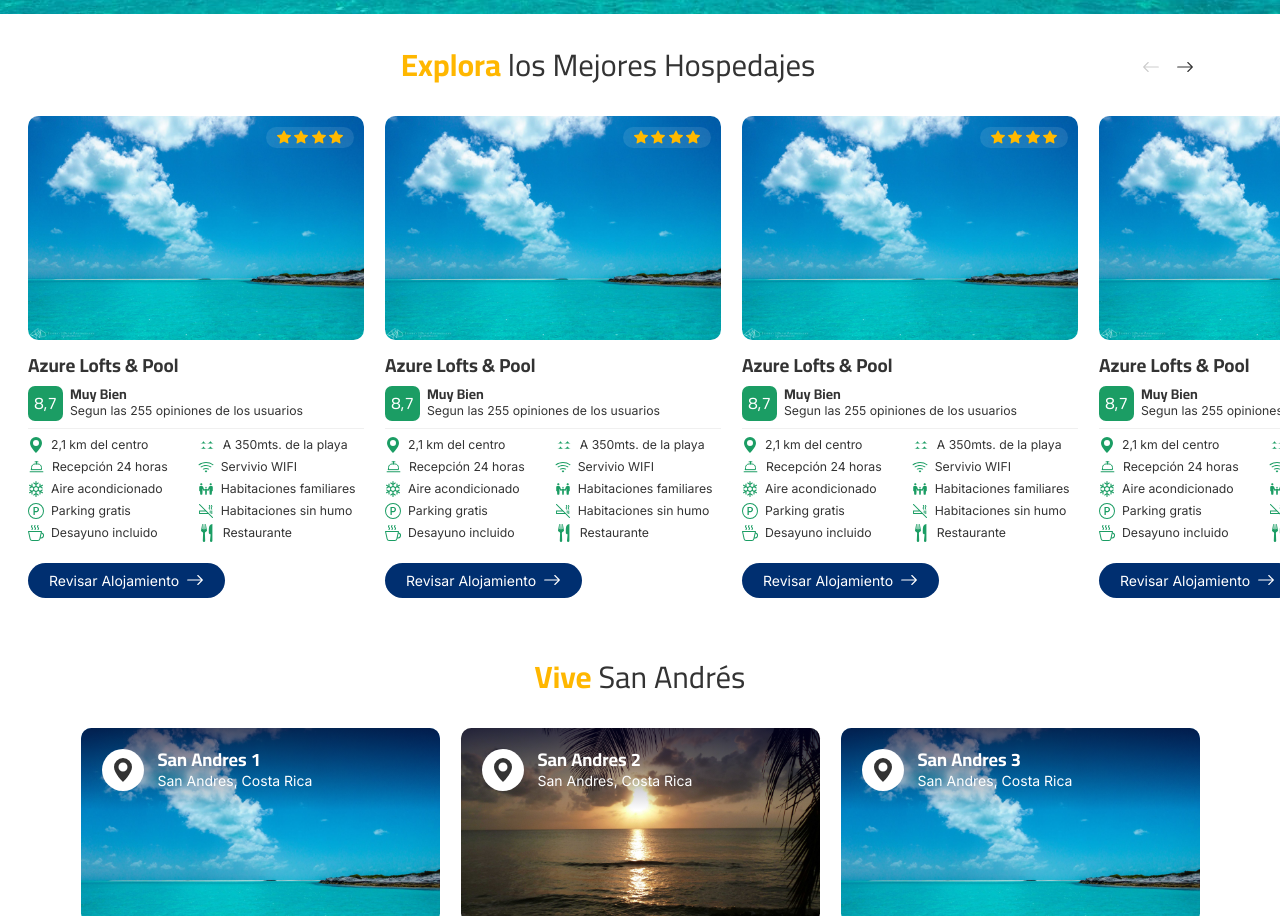
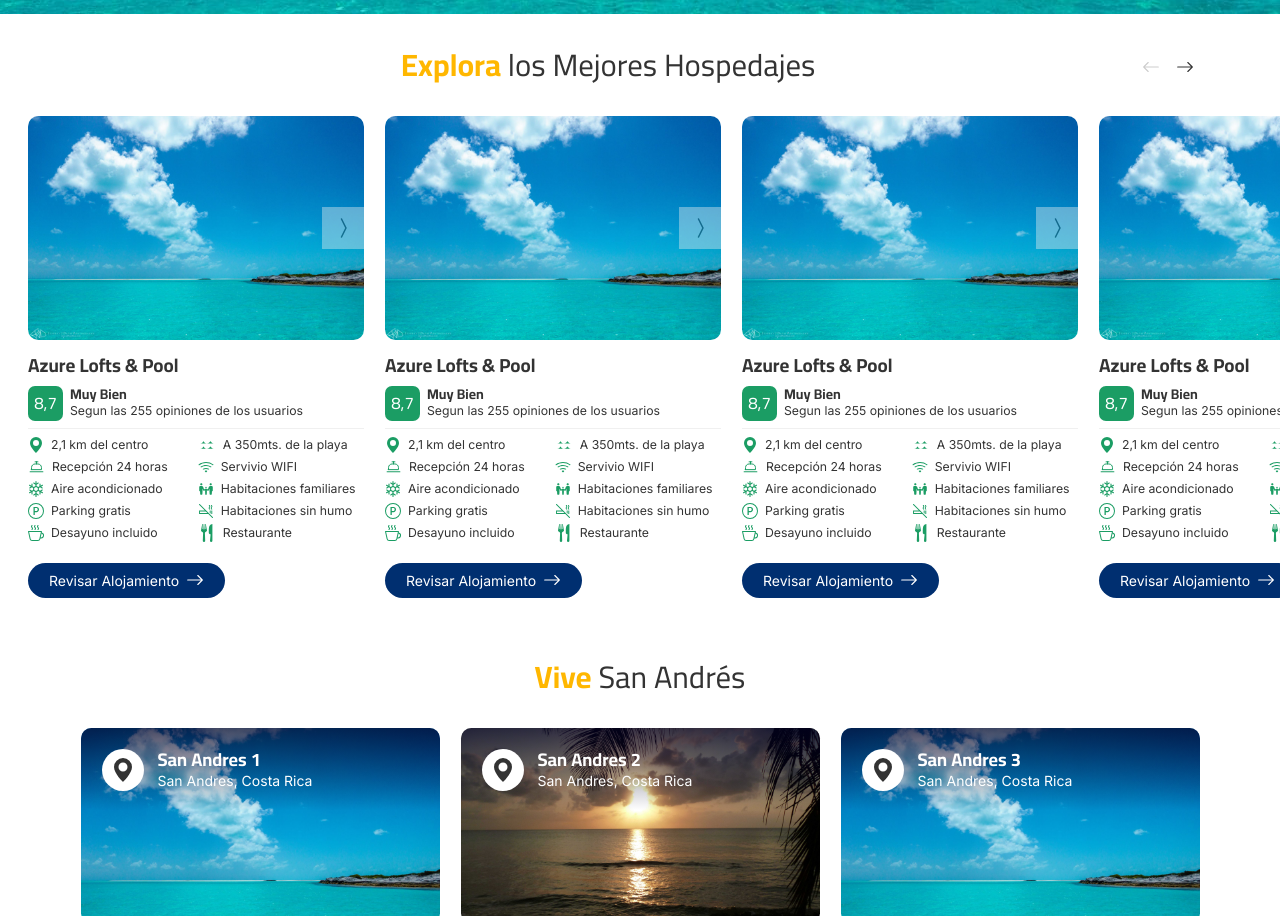
Before and after one commit to johanso/travel, a Next.js app: page / in a window 1280 px wide. Shown: the part 786-1702 px from the top of the page. Built offline with nearby package versions, Linux system fonts and the light colour scheme.

Commit message:
card gallery image

```diff
--- a/src/app/components/card-acommodation/card-acommodation.module.scss
+++ b/src/app/components/card-acommodation/card-acommodation.module.scss
@@ -6,10 +6,6 @@
     overflow: hidden;
     margin-bottom: 0.75rem;
     position: relative;
-    img {
-      width: 100%;
-      height: auto;
-    }
   }
   &__title {
     font-size: 1.35rem;
--- /dev/null
+++ b/src/app/components/card-acommodation/components/image-gallery/image-gallery.module.scss
@@ -0,0 +1,41 @@
+.imageGallery {
+  display: flex;
+  position: relative;
+  overflow: scroll;
+  scroll-snap-type: x mandatory;
+  -ms-overflow-style: none;  /* IE and Edge */
+  scrollbar-width: none;  /* Firefox */
+  scroll-behavior: smooth;
+  transition: scroll-left 1s ease;
+  &::-webkit-scrollbar {
+    display: none;
+  }
+  img {
+    width: 100%;
+    height: 16rem;
+    aspect-ratio: 3 / 2;
+    scroll-snap-align: center;
+  }
+}
+.button {
+  display: flex;
+  align-items: center;
+  justify-content: center;
+  border: none;
+  position: absolute;
+  height: 3rem;
+  opacity: 0.4;
+  top: calc(50% - 1.5rem);
+  width: 3rem;
+  z-index: 9;
+  &:focus, &:hover, &:active {
+    outline: none;
+  }
+}
+
+.button_left {
+  left: 0;
+}
+.button_right {
+  right: 0;
+}
--- /dev/null
+++ b/src/app/components/card-acommodation/components/image-gallery/index.tsx
@@ -0,0 +1,35 @@
+import Image from "next/image"
+import styles from './image-gallery.module.scss'
+import useCarrousel from "@/hooks/useCarrousel";
+import { IconChevronLeft, IconChevronRight } from "@/app/components/icons";
+
+const ImageGallery = () => {
+  const { configCarrousel, containerCarrousel, onHandleRightOrLeftScroll } = useCarrousel('gallery-acommodation');
+
+  return (
+    <>
+      {
+        configCarrousel.left &&
+        <button className={`${styles.button} ${styles.button_left}`} onClick={() => onHandleRightOrLeftScroll('left')} aria-hidden="true">
+          <IconChevronLeft color='var(--text-color)' size={24} />
+        </button>
+      }
+      {
+        configCarrousel.right &&
+        <button className={`${styles.button} ${styles.button_right}`} onClick={() => onHandleRightOrLeftScroll('right')} aria-hidden="true">
+          <IconChevronRight color='var(--text-color)' size={24} />
+        </button>
+      }
+      <div ref={containerCarrousel}  className={styles.imageGallery}>
+        <Image data-type="gallery-acommodation" src="/hero-1.jpg" alt="hero" width={200} height={250} />
+        <Image data-type="gallery-acommodation" src="/hero-2.jpg" alt="hero" width={200} height={250} />
+        <Image data-type="gallery-acommodation" src="/hero-1.jpg" alt="hero" width={200} height={250} />
+        <Image data-type="gallery-acommodation" src="/hero-1.jpg" alt="hero" width={200} height={250} />
+        <Image data-type="gallery-acommodation" src="/hero-1.jpg" alt="hero" width={200} height={250} />
+        <Image data-type="gallery-acommodation" src="/hero-1.jpg" alt="hero" width={200} height={250} />
+      </div>
+    </>
+  )
+}
+
+export default ImageGallery
--- a/src/app/components/card-acommodation/index.tsx
+++ b/src/app/components/card-acommodation/index.tsx
@@ -1,12 +1,21 @@
 import { useState } from 'react'
-import Image from 'next/image'
 import styles from './card-acommodation.module.scss'
 import Button from '../button'
-import { IconBellHotal, IconChatLeftText, IconCold, IconCup, IconDash, IconFamily, IconLocation, IconParking, IconPlus, IconRestaurant, IconSea, IconSmokeCigarette, IconStar, IconWifi } from '../icons'
+import {
+  IconBellHotal,
+  IconCold,
+  IconCup,
+  IconFamily,
+  IconLocation,
+  IconParking,
+  IconRestaurant,
+  IconSea,
+  IconSmokeCigarette,
+  IconStar,
+  IconWifi } from '../icons'
+import ImageGallery from './components/image-gallery'
 
 const CardAcommodation = () => {
-
-  const [activeAmenities, setActiveAmenities] = useState<boolean>(false)
 
   return (
     <article className={styles.cardAcommodation} data-type='carrusel-acommodation'>
@@ -17,11 +26,10 @@
           <IconStar size={14} color="#ffb900" />
           <IconStar size={14} color="#ffb900" />
         </div>
-        <Image src="/hero-1.jpg" alt="hero" width={200} height={250} />
+        <ImageGallery />
       </header>
       <div className={styles.cardAcommodation__content}>
-        <h3 className={styles.cardAcommodation__title}>Azure Lofts & Pool
-</h3>
+        <h3 className={styles.cardAcommodation__title}>Azure Lofts & Pool</h3>
 
         <div className={styles.cardAcommodation__qualification}>
           <div className='box'>8,7</div>
--- a/src/app/components/icons/index.tsx
+++ b/src/app/components/icons/index.tsx
@@ -136,6 +136,22 @@
   )
 }
 
+export const IconChevronRight: React.FC<IconProps> = ({size = 16, color = 'currentColor'}) => {
+  return (
+    <svg xmlns="http://www.w3.org/2000/svg" width={size} height={size} fill={color} className="bi bi-chevron-compact-right" viewBox="0 0 16 16">
+      <path fill-rule="evenodd" d="M6.776 1.553a.5.5 0 0 1 .671.223l3 6a.5.5 0 0 1 0 .448l-3 6a.5.5 0 1 1-.894-.448L9.44 8 6.553 2.224a.5.5 0 0 1 .223-.671"/>
+    </svg>
+  )
+}
+
+export const IconChevronLeft: React.FC<IconProps> = ({size = 16, color = 'currentColor'}) => {
+  return (
+    <svg xmlns="http://www.w3.org/2000/svg" width={size} height={size} fill={color} className="bi bi-chevron-compact-left" viewBox="0 0 16 16">
+      <path fill-rule="evenodd" d="M9.224 1.553a.5.5 0 0 1 .223.67L6.56 8l2.888 5.776a.5.5 0 1 1-.894.448l-3-6a.5.5 0 0 1 0-.448l3-6a.5.5 0 0 1 .67-.223"/>
+    </svg>
+  )
+}
+
 export const IconBellHotal: React.FC<IconProps> = ({size = 16, color = 'currentColor'}) => {
   return (
     <svg width={size} height={size} fill={"transparent"} viewBox="0 0 24 24" xmlns="http://www.w3.org/2000/svg"><g id="SVGRepo_bgCarrier" strokeWidth="0"></g><g id="SVGRepo_tracerCarrier" strokeLinecap="round" strokeLinejoin="round" strokeWidth="0.096"></g><g id="SVGRepo_iconCarrier"> <path d="M3 18H21M12 7V4M12 4H10M12 4H14M5 15V12C5 9.23858 7.23858 7 10 7H14C16.7614 7 19 9.23858 19 12V15H5Z" stroke={color} strokeWidth="1.392" strokeLinecap="round" strokeLinejoin="round"></path> </g></svg>
--- a/src/styles/globals.css
+++ b/src/styles/globals.css
@@ -25,6 +25,7 @@
   --text-muted: hsla(0, 0%, 0%, 0.6);
   --text-disabled: hsla(0, 0%, 0%, 0.2);
   --border-color: hsla(0, 0%, 0%, 0.06);
+  --text-transparent: hsla(0, 0%, 100%, 0);
   --shadow: 0 1px 3px 0 rgba(0, 0, 0, 0.1), 0 1px 2px 0 rgba(0, 0, 0, 0.06);
   --shadow-large: 0 10px 15px -3px rgba(0, 0, 0, 0.1), 0 4px 6px -2px rgba(0, 0, 0, 0.05);
 }
```
